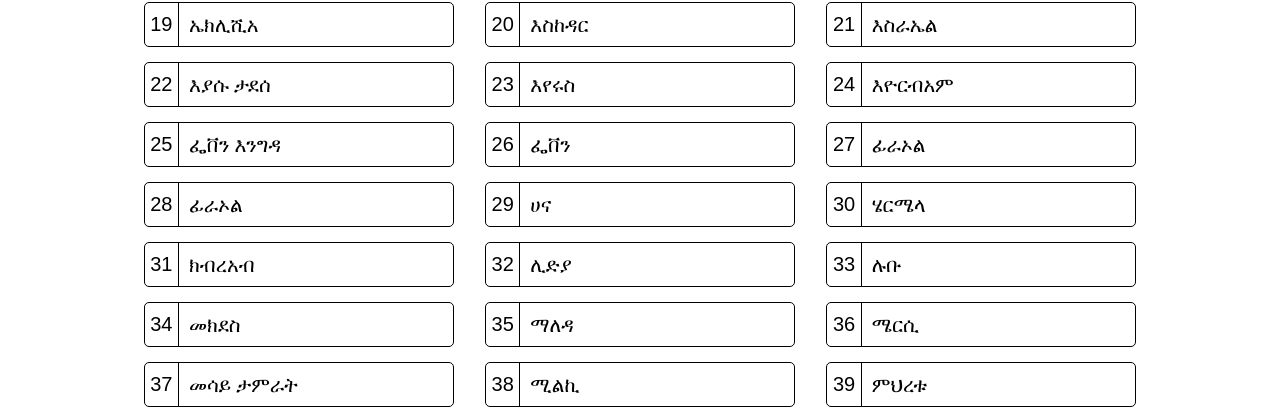
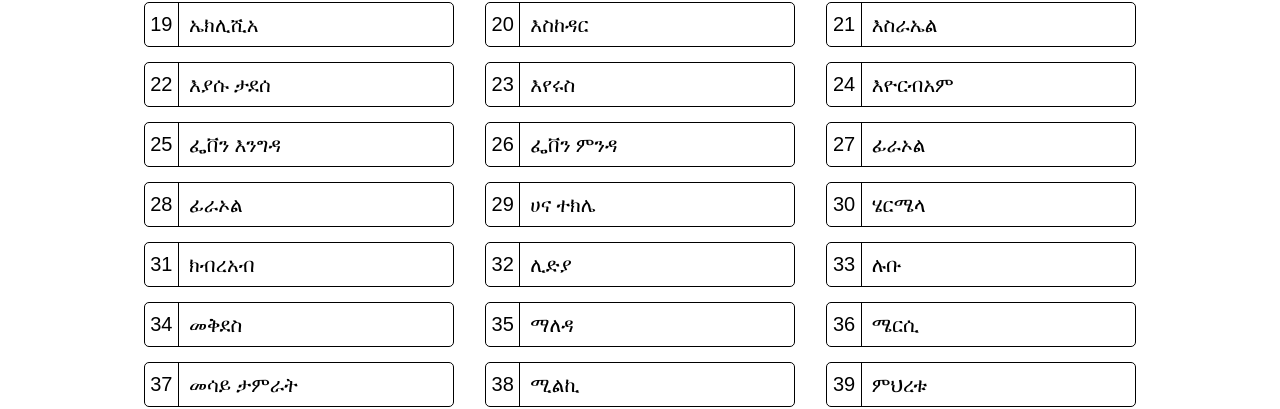
Before and after one commit to BiniYamEskinder/Choier, a plain HTML site: page index.html in a window 1280 px wide. Shown: the part 2284-2693 px from the top of the page. Drawn offline with nearby package versions, Linux system fonts and the light colour scheme.

Commit message:
index.html

```diff
--- a/index.html
+++ b/index.html
@@ -236,7 +236,7 @@
             </a>
             <a href="Members/26.html">
                 <div id="songsList" data-aos="zoom-in">
-                    <div class="number">26</div><p class="name">ፌቨን</p>
+                    <div class="number">26</div><p class="name">ፌቨን ምንዳ</p>
                 </div>
             </a>
             <a href="Members/27.html">
@@ -251,7 +251,7 @@
             </a>
             <a href="Members/29.html">
                 <div id="songsList" data-aos="zoom-in">
-                    <div class="number">29</div><p class="name">ሀና</p>
+                    <div class="number">29</div><p class="name">ሀና ተክሌ</p>
                 </div>
             </a>
             <a href="Members/30.html">
@@ -276,7 +276,7 @@
             </a>
             <a href="Members/34.html">
                 <div id="songsList" data-aos="zoom-in">
-                    <div class="number">34</div><p class="name">መክደስ</p>
+                    <div class="number">34</div><p class="name">መቅደስ</p>
                 </div>
             </a>
             <a href="Members/35.html">
```
